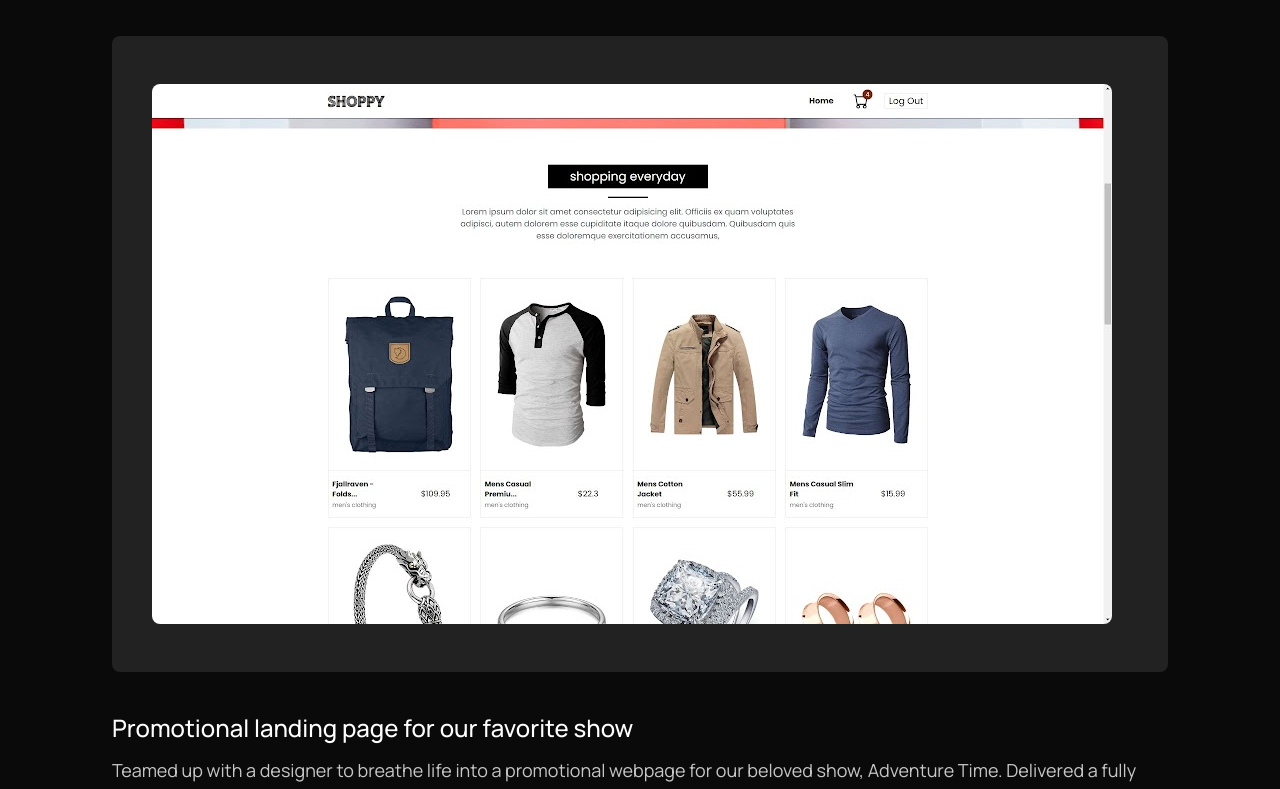
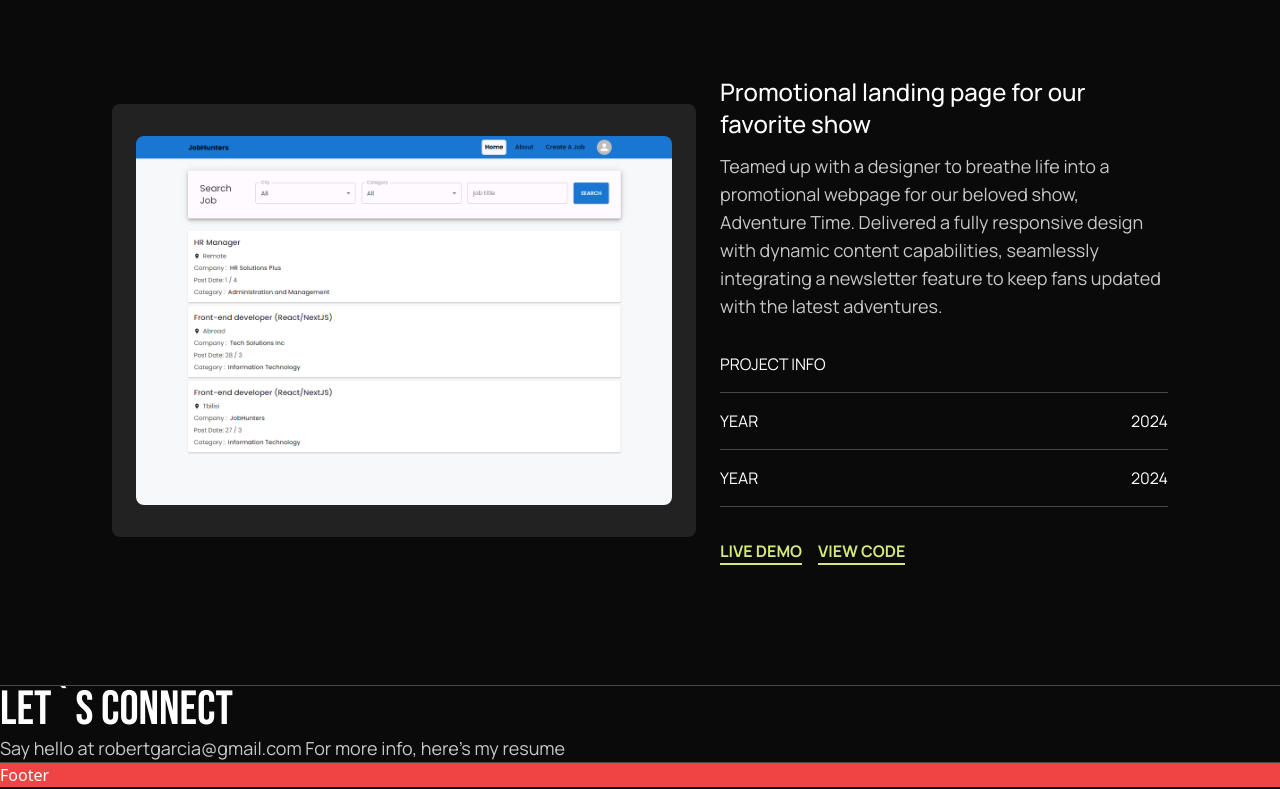
Before and after one commit to giorgio324/portfolio, a Next.js app: page / in a window 1280 px wide. Shown: the part 2020-2809 px from the top of the page. Built offline with nearby package versions, Linux system fonts and the light colour scheme.

Commit message:
split projectCard into its own components

```diff
--- /dev/null
+++ b/src/components/projects/ProjectCardDescription.tsx
@@ -0,0 +1,19 @@
+import SectionDescription from '../shared/SectionDescription';
+import SectionSubTitle from '../shared/SectionSubTitle';
+
+const ProjectCardDescription = () => {
+  return (
+    <div className='mt-10 lg:mt-0 flex flex-col gap-3'>
+      <SectionSubTitle>
+        Promotional landing page for our favorite show
+      </SectionSubTitle>
+      <SectionDescription>
+        Teamed up with a designer to breathe life into a promotional webpage for
+        our beloved show, Adventure Time. Delivered a fully responsive design
+        with dynamic content capabilities, seamlessly integrating a newsletter
+        feature to keep fans updated with the latest adventures.
+      </SectionDescription>
+    </div>
+  );
+};
+export default ProjectCardDescription;
--- /dev/null
+++ b/src/components/projects/ProjectCardFooter.tsx
@@ -0,0 +1,46 @@
+import Reveal from '../animation/Reveal';
+import PageDivider from '../shared/PageDivider';
+
+const ProjectCardFooter = () => {
+  return (
+    <>
+      <div className='mt-8 lg:mt-4 flex flex-col'>
+        <div className='manrope '>
+          <Reveal>
+            <h5 className='uppercase py-4'>Project Info</h5>
+          </Reveal>
+          <PageDivider />
+        </div>
+        <div className='manrope '>
+          <Reveal>
+            <div className='flex justify-between py-4'>
+              <h5 className='uppercase'>Year</h5>
+              <p>2024</p>
+            </div>
+          </Reveal>
+
+          <PageDivider />
+        </div>
+        <div className='manrope '>
+          <Reveal>
+            <div className='flex justify-between py-4'>
+              <h5 className='uppercase'>Year</h5>
+              <p>2024</p>
+            </div>
+          </Reveal>
+          <PageDivider />
+        </div>
+      </div>
+      <div className='flex gap-4 mt-8'>
+        {/* TODO:work on this to make it a link that goes to project */}
+        <button className='uppercase text-buttonGreenBackgroundColor manrope font-semibold border-b-2 border-b-buttonGreenBackgroundColor'>
+          Live Demo
+        </button>
+        <button className='uppercase text-buttonGreenBackgroundColor manrope font-semibold border-b-2 border-b-buttonGreenBackgroundColor'>
+          View Code
+        </button>
+      </div>
+    </>
+  );
+};
+export default ProjectCardFooter;
--- /dev/null
+++ b/src/components/projects/ProjectCardImage.tsx
@@ -0,0 +1,23 @@
+import Image from 'next/image';
+import Reveal from '../animation/Reveal';
+//@ts-ignore
+import thumbnail from '../../../public/thumbnail.PNG';
+const ProjectCardImage = () => {
+  return (
+    <div className='rounded-lg bg-cardBackgroundColor py-6 px-4 md:px-6 md:py-8 flex-grow'>
+      <Reveal>
+        <Image
+          src={thumbnail}
+          alt='image of Project'
+          sizes='100vw'
+          style={{
+            width: '100%',
+            height: 'auto',
+          }}
+          className='rounded-lg'
+        />
+      </Reveal>
+    </div>
+  );
+};
+export default ProjectCardImage;
--- a/src/components/projects/ProjectsCard.tsx
+++ b/src/components/projects/ProjectsCard.tsx
@@ -1,37 +1,13 @@
-import Image from 'next/image';
-import thumbnail from '../../../public/thumbnail.JPG';
-import PageDivider from '../shared/PageDivider';
-import SectionSubTitle from '../shared/SectionSubTitle';
-import SectionDescription from '../shared/SectionDescription';
+import ProjectCardFooter from './ProjectCardFooter';
+import ProjectCardDescription from './ProjectCardDescription';
+import ProjectCardImage from './ProjectCardImage';
 const ProjectsCard = () => {
   return (
-    <div>
-      <div className='rounded-lg bg-cardBackgroundColor py-8 px-6 md:px-10 md:py-12'>
-        <Image src={thumbnail} alt='' className='rounded-lg' />
-      </div>
-      <div className='mt-10 flex flex-col gap-3'>
-        <SectionSubTitle>
-          Promotional landing page for our favorite show
-        </SectionSubTitle>
-        <SectionDescription>
-          Teamed up with a designer to breathe life into a promotional webpage
-          for our beloved show, Adventure Time. Delivered a fully responsive
-          design with dynamic content capabilities, seamlessly integrating a
-          newsletter feature to keep fans updated with the latest adventures.
-        </SectionDescription>
-      </div>
-      <div className='mt-8 flex flex-col gap-4'>
-        <div className='manrope text-lg'>
-          <h5 className='uppercase py-4'>Project Info</h5>
-          <PageDivider />
-        </div>
-        <div className='manrope text-lg'>
-          <div className='flex justify-between py-4'>
-            <h5 className='uppercase'>Project Info</h5>
-            <p>2024</p>
-          </div>
-          <PageDivider />
-        </div>
+    <div className='lg:flex gap-6 items-center'>
+      <ProjectCardImage />
+      <div className='lg:max-w-md py-10'>
+        <ProjectCardDescription />
+        <ProjectCardFooter />
       </div>
     </div>
   );
--- a/src/components/projects/ProjectsTitle.tsx
+++ b/src/components/projects/ProjectsTitle.tsx
@@ -1,4 +1,3 @@
-import RevealWithBackground from '../animation/RevealWithBackground';
 import SectionDescription from '../shared/SectionDescription';
 import SectionTitle from '../shared/SectionTitle';
 
```
Also changed, not shown: public/thumbnail.PNG (added).
